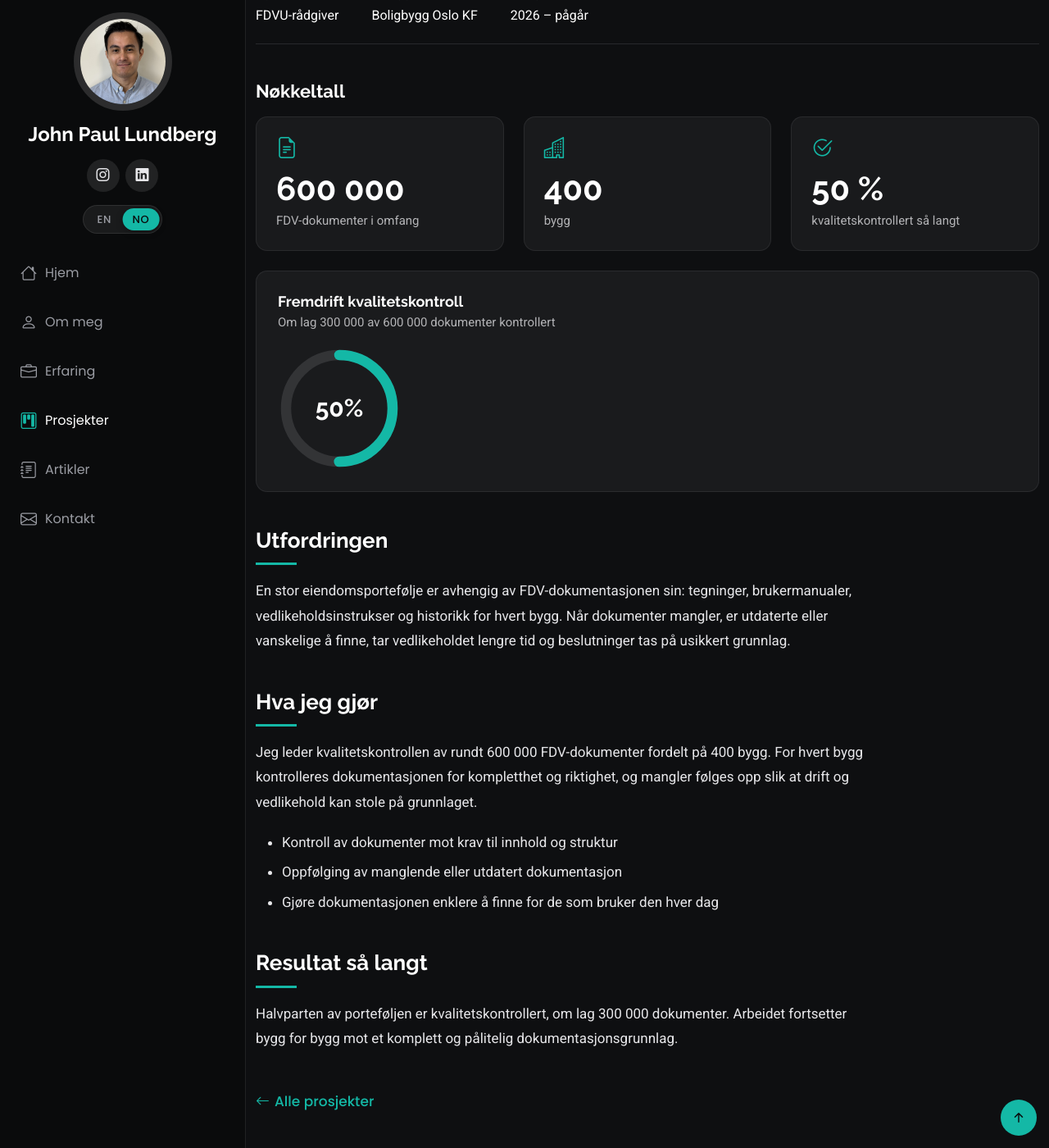
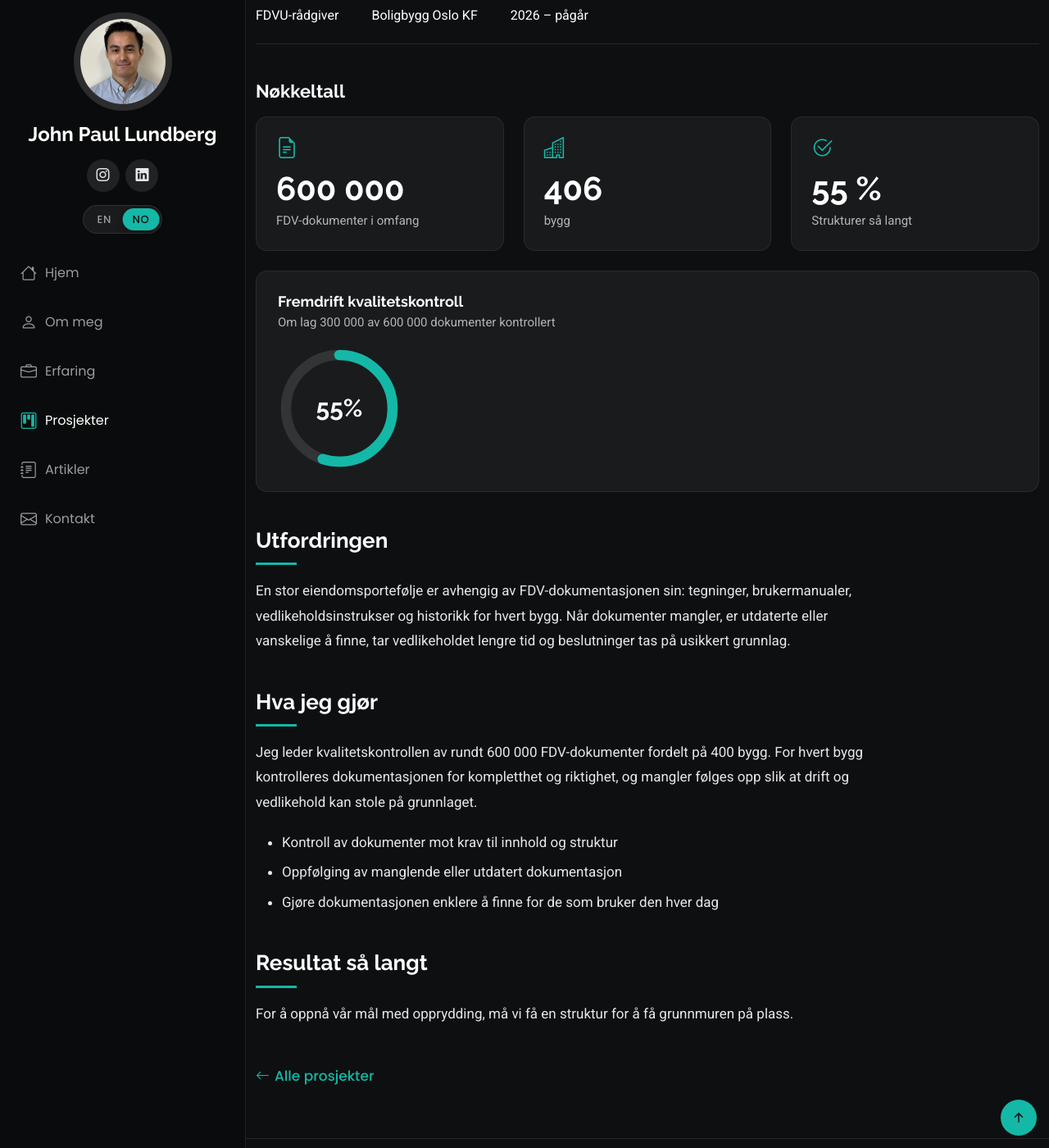
Before and after one commit to Jpme96/jplundberg.github.io, a Jekyll site: the page built from _projects/fdv-kvalitetskontroll.md, in a window 1280 px wide and 1400 px high, scrolled down 433 px. Shown: the whole window at 82% size. Built offline with Jekyll 4.4.1, drawn with Linux system fonts in a browser that asks for light colours.

Commit message:
Update _projects/fdv-kvalitetskontroll.md (via Pages CMS)

```diff
--- a/_projects/fdv-kvalitetskontroll.md
+++ b/_projects/fdv-kvalitetskontroll.md
@@ -11,17 +11,21 @@ stats:
   - value: 600 000
     label: FDV-dokumenter i omfang
     icon: file-earmark-text
-  - value: "400"
+  - value: "406"
     label: bygg
     icon: buildings
-  - value: 50 %
-    label: kvalitetskontrollert så langt
+  - value: 55 %
+    label: Strukturer så langt
     icon: check2-circle
 charts:
   - type: ring
     title: Fremdrift kvalitetskontroll
     description: Om lag 300 000 av 600 000 dokumenter kontrollert
-    percent: 50
+    percent: 55
+    points:
+      - label: Oppstart
+        start: 2026-05-01
+        end: 2026-12-31
 ---
 ## Utfordringen
 
@@ -37,4 +41,4 @@ Jeg leder kvalitetskontrollen av rundt 600 000 FDV-dokumenter fordelt på 400 by
 
 ## Resultat så langt
 
-Halvparten av porteføljen er kvalitetskontrollert, om lag 300 000 dokumenter. Arbeidet fortsetter bygg for bygg mot et komplett og pålitelig dokumentasjonsgrunnlag.
+For å oppnå vår mål med opprydding, må vi få en struktur for å få grunnmuren på plass.
```
